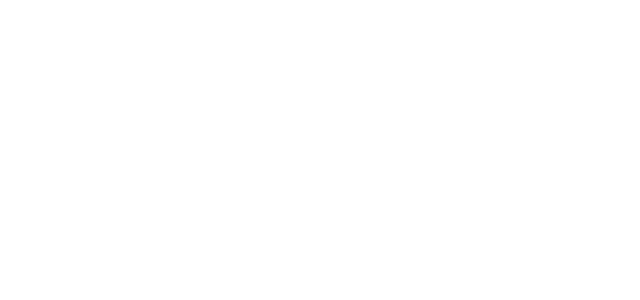
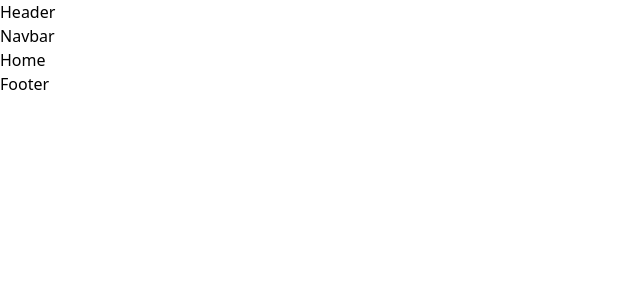
Before and after one commit to alisahibmammadov/Mega-texnika---React_Vite, a React (Vite) app: page / in a window 1280 px wide. Shown: the top 300 px of the page, without its empty margins (0-640 px from the left). Built offline with nearby package versions, Linux system fonts and the light colour scheme.

Commit message:
project first configuration

```diff
--- a/package.json
+++ b/package.json
@@ -11,7 +11,8 @@
   },
   "dependencies": {
     "react": "^18.2.0",
-    "react-dom": "^18.2.0"
+    "react-dom": "^18.2.0",
+    "react-router-dom": "^6.16.0"
   },
   "devDependencies": {
     "@types/react": "^18.2.15",
--- a/src/App.jsx
+++ b/src/App.jsx
@@ -1,10 +1,23 @@
-import './App.css'
+import { BrowserRouter, Routes, Route } from "react-router-dom";
+import "./App.css";
+import Home from "./pages/Home";
+import Header from "./layout/Header";
+import Navbar from "./layout/Navbar";
+import Footer from "./layout/Footer";
 
 function App() {
-
   return (
-   <div></div>
-  )
+    <div>
+      <BrowserRouter>
+        <Header />
+        <Navbar />
+        <Routes>
+          <Route path="/" element={<Home />} />
+        </Routes>
+        <Footer />
+      </BrowserRouter>
+    </div>
+  );
 }
 
-export default App
+export default App;
--- /dev/null
+++ b/src/layout/Footer.jsx
@@ -0,0 +1,8 @@
+
+function Footer() {
+  return (
+    <div>Footer</div>
+  )
+}
+
+export default Footer
--- /dev/null
+++ b/src/layout/Header.jsx
@@ -0,0 +1,8 @@
+
+function Header() {
+  return (
+    <div>Header</div>
+  )
+}
+
+export default Header
--- /dev/null
+++ b/src/layout/Navbar.jsx
@@ -0,0 +1,8 @@
+
+function Navbar() {
+  return (
+    <div>Navbar</div>
+  )
+}
+
+export default Navbar
--- /dev/null
+++ b/src/pages/Home.jsx
@@ -0,0 +1,8 @@
+
+function Home() {
+  return (
+    <div>Home</div>
+  )
+}
+
+export default Home
```
Also changed, not shown: 1 other file (tests, documents, lock files or other folders).
